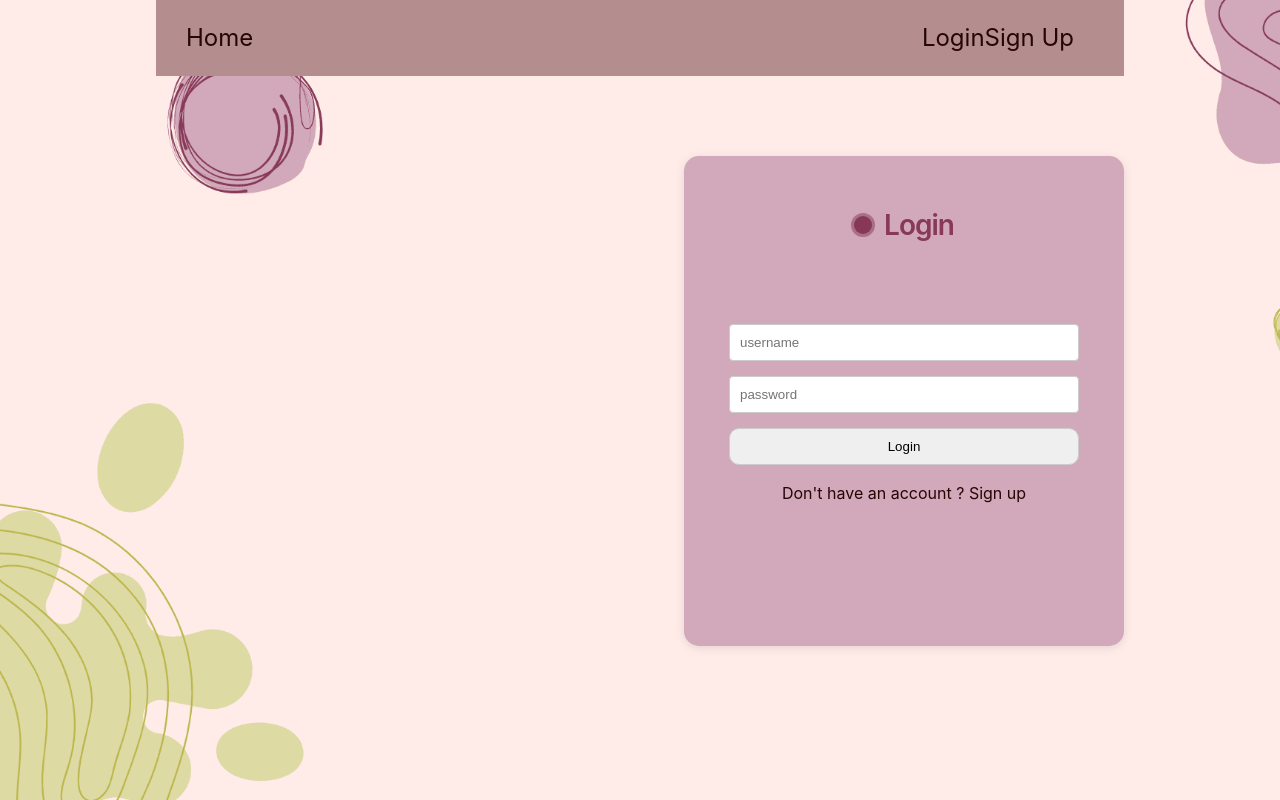
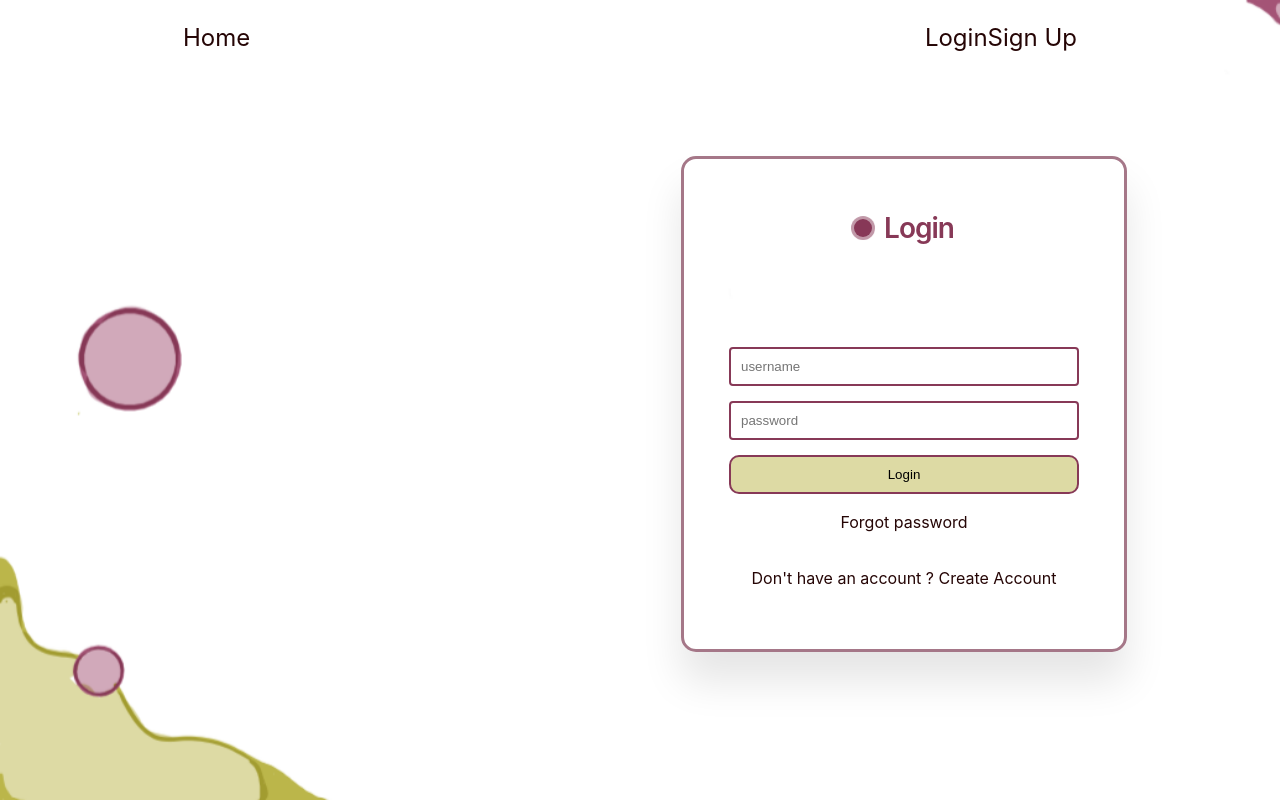
Before and after one commit to CTRL-V-CTRL-C/ctrl_c_ctrl_v-SOEN341_Project_F24, a React (Vite) app in the folder client/: page /loginAccount in a window 1280 px wide. Built offline with nearby package versions, Linux system fonts and the light colour scheme.

Commit message:
changing to a potential new background which style changes

```diff
--- a/client/src/Pages/Components/NavBar.jsx
+++ b/client/src/Pages/Components/NavBar.jsx
@@ -1,4 +1,4 @@
-// import { useState } from 'react';
+
 import './Styles/NavBar.css';
 
 function NavBar() {
--- a/client/src/Pages/Components/Styles/BackgroundImage.css
+++ b/client/src/Pages/Components/Styles/BackgroundImage.css
@@ -1,5 +1,6 @@
 html {
-    background-image: url("../../../assets/images/backgroundimage.png");
+   /* background-image: url("../../../assets/images/backgroundimage.png");*/
+    background-image: url("../../../assets/images/backgroundPhoto.png");
     background-size:cover;
     background-repeat: no-repeat;
 }
--- a/client/src/Pages/Components/Styles/NavBar.css
+++ b/client/src/Pages/Components/Styles/NavBar.css
@@ -4,7 +4,7 @@
     min-width: 480px;
     margin: auto;
     padding: 20px 30px;
-    background-color: rgb(180, 142, 142);
+    /*background-color: rgb(180, 142, 142);*/
 }
 
 #navbar li{
--- a/client/src/Pages/LoginPage.css
+++ b/client/src/Pages/LoginPage.css
@@ -4,8 +4,9 @@
     height: 450px;;
     padding: 20px;
     border-radius: 15px;
-    background-color:#d1a9ba;
-    box-shadow: 0 2px 10px rgba(0, 0, 0, 0.1);
+    border-style: solid;
+    border-color:#a57788;
+    box-shadow: 0 30px 40px rgba(0, 0, 0, 0.1);
     display: flex;
     margin-top: 5rem;
     margin-bottom: 5rem;
@@ -18,7 +19,6 @@
     flex-direction: column;
     align-items: center;
 
-
 }
 .title {
     font-size: 28px;
@@ -28,11 +28,11 @@
     position: relative;
     display: flex;
     padding-left: 30px;
-    padding-bottom: 50px;
+    padding-bottom: 70px;
 }
 input {
     padding: 10px;
-    border: 1px solid #ccc;
+    border: 2px solid #873957;
     border-radius: 4px; /*to make border rounded*/
     width: 350px; /* less than card size */
     box-sizing: border-box;
@@ -40,14 +40,21 @@ input {
 .btn{
 
     border-radius: 10px; /*to make border rounded*/
+    background-color: #dddaa4;
 
 }
 .userinfo {
     margin-bottom: 15px; /* Space between inputs */
 }
 .btn:hover {
-    background-color: #0056b3; /* Darker on hover */
+    background-color: #b5af3c; /* Darker on hover */
 }
 .login a:hover {
     text-decoration: underline #873957;
 }
+.forgotPassword{
+    margin-left: 15;
+}
+.forgotPassword a:hover {
+    text-decoration: underline #873957;
+}
--- a/client/src/Pages/LoginPage.jsx
+++ b/client/src/Pages/LoginPage.jsx
@@ -2,6 +2,7 @@ import './LoginPage.css';
 
 function LoginPage() {
     return (
+
         <div className="card">
 
             <form class="login-form">
@@ -14,7 +15,8 @@ function LoginPage() {
                     <input type="password" class="form-control" placeholder="password" />
                 </div>
                 <input type="submit" value="Login" class="btn" />
-                <p className="login">Don't have an account ? <a href="/registerAccount">Sign up</a> </p>
+                <p className="forgotPassword"> <a href="/home">Forgot password</a> </p>
+                <p className="login">Don't have an account ? <a href="/registerAccount">Create Account</a> </p>
             </form>
         </div>
     );
--- a/client/src/Pages/RegisterAccountPage.jsx
+++ b/client/src/Pages/RegisterAccountPage.jsx
@@ -43,7 +43,7 @@ function RegisterAccountPage() {
           <span>Confirm password</span>
         </label>
         <button className="submit">Sign Up</button>
-        <p className="signin">Already have an account ? <a href="/loginPage">Sign in</a> </p>
+        <p className="signin">Already have an account ? <a href="/loginAccount">Sign in</a> </p>
       </form>
     </div>
   )
```
Also changed, not shown: client/src/assets/images/backgroundPhoto.png, client/src/assets/images/logo_png.webp (added).
